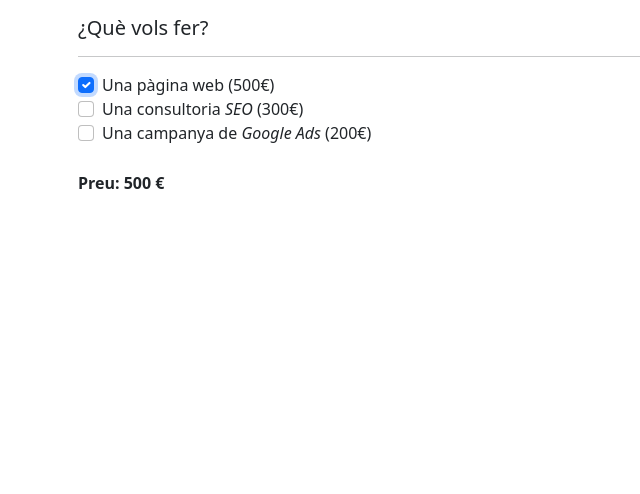
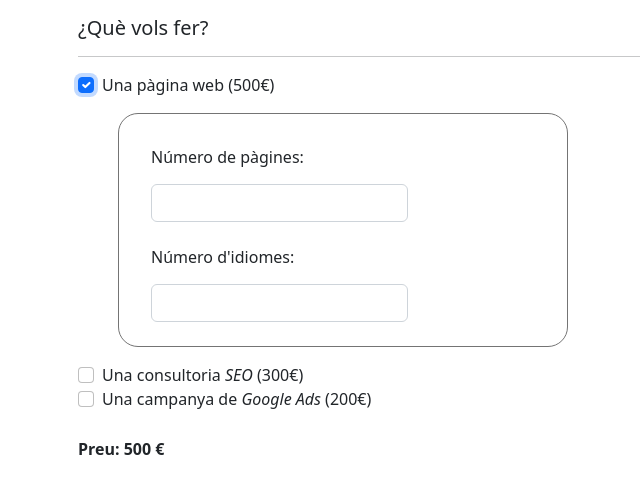
Before and after one commit to tonimjdev/sprint-7-pressupost, an Angular app: page / in a window 1280 px wide. Both pictures are taken after a click on the checkbox 90 px from the left and 85 px from the top of the page. Shown: the top 494 px of the page, without its empty margins (4-644 px from the left). Built offline with nearby package versions, Linux system fonts and the light colour scheme.

Commit message:
Exercici 2 - Component panell & ng-template

```diff
--- a/src/app/app.module.ts
+++ b/src/app/app.module.ts
@@ -3,11 +3,13 @@ import { BrowserModule } from '@angular/platform-browser';
 
 import { AppComponent } from './app.component';
 import { HomeComponent } from './pressupost/home/home.component';
+import { PanellComponent } from './pressupost/panell/panell.component';
 
 @NgModule({
   declarations: [
     AppComponent,
-    HomeComponent
+    HomeComponent,
+    PanellComponent
   ],
   imports: [
     BrowserModule
--- a/src/app/pressupost/home/home.component.html
+++ b/src/app/pressupost/home/home.component.html
@@ -4,6 +4,14 @@
 <div class="form-check">
 <input type="checkbox" class="form-check-input" (change)="calcularTotal($event)" value="web"/>
 <label class="form-check-label"> Una pàgina web (500€)</label> <br>
+<ng-template [ngIf] = webActive>
+
+    <app-panell></app-panell>
+
+</ng-template>
+
+
+
 <input type="checkbox" class="form-check-input" (change)="calcularTotal($event)" value="seo"/>
 <label class="form-check-label"> Una consultoria <em>SEO</em> (300€)</label> <br>
 <input type="checkbox" class="form-check-input" (change)="calcularTotal($event)" value="pub"/>
--- a/src/app/pressupost/home/home.component.ts
+++ b/src/app/pressupost/home/home.component.ts
@@ -14,15 +14,16 @@ export class HomeComponent {
 
   totalServicios: number = 0;
   acumulado: number = 0;
+  webActive: boolean = false;
 
   calcularTotal(valor:any):void {
     if (valor.currentTarget.checked) {
-      if (valor.target.defaultValue === "web") this.acumulado = this.web;
+      if (valor.target.defaultValue === "web") {this.acumulado = this.web; this.webActive=true;}
       else if (valor.target.defaultValue === "seo") this.acumulado = this.seo;
       else this.acumulado = this.pub;
       this.totalServicios+=this.acumulado;
     } else {
-      if (valor.target.defaultValue === "web") this.acumulado = this.web;
+      if (valor.target.defaultValue === "web") {this.acumulado = this.web; this.webActive=false;}
       else if (valor.target.defaultValue === "seo") this.acumulado = this.seo;
       else this.acumulado = this.pub;
       this.totalServicios-=this.acumulado;
--- /dev/null
+++ b/src/app/pressupost/panell/panell.component.css
@@ -0,0 +1,7 @@
+.panellClass {
+    max-width: 450px;
+    padding: 1.5em 1em 1.5em 2em;
+    margin: 1em;
+    border: 1px solid rgb(116, 116, 116);
+    border-radius: 20px;
+}
--- /dev/null
+++ b/src/app/pressupost/panell/panell.component.html
@@ -0,0 +1,20 @@
+<div class="panellClass">
+  <div class="form-group row g-2 align-items-center">
+    <div class="col-auto">
+      <label for="labelPag" class="col-form-label">Número de pàgines: </label>
+    </div>
+    <div class="col-auto">
+      <input type="number" class="form-control" id="labelPag" />
+    </div>
+    <div class="row g-2 align-items-center">
+      <div class="col-auto">
+        <label for="labelIdiomes" class="col-form-label"
+          >Número d'idiomes:
+        </label>
+      </div>
+      <div class="col-auto">
+        <input type="number" class="form-control" id="labelIdiomes" />
+      </div>
+    </div>
+  </div>
+</div>
--- /dev/null
+++ b/src/app/pressupost/panell/panell.component.ts
@@ -0,0 +1,15 @@
+import { Component, OnInit } from '@angular/core';
+
+@Component({
+  selector: 'app-panell',
+  templateUrl: './panell.component.html',
+  styleUrls: ['./panell.component.css']
+})
+export class PanellComponent implements OnInit {
+
+  constructor() { }
+
+  ngOnInit(): void {
+  }
+
+}
```
